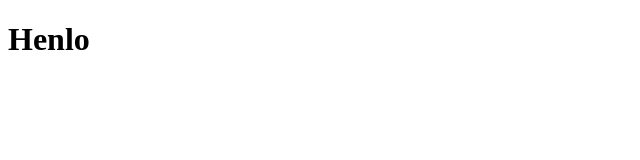
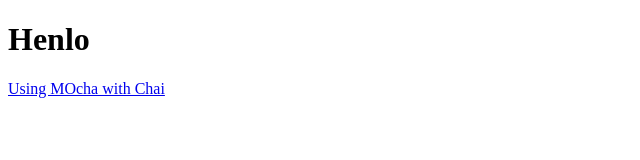
Before and after one commit to TeglonDiogenes/teglondiogenes.github.io, an Eleventy site: page index.md in a window 1280 px wide. Shown: the whole page, without its empty margins (0-640 px from the left). Built offline with nearby package versions, Linux system fonts and the light colour scheme; Eleventy itself is replaced by a stand-in of ours; files that its build step writes are made by us from their sources.

Commit message:
--wip-- [skip ci]

```diff
--- a/index.md
+++ b/index.md
@@ -4,3 +4,5 @@ title: Nildacha
 ---
 
 # Henlo
+
+[Using MOcha with Chai](/mocha-chai-setup)
```
